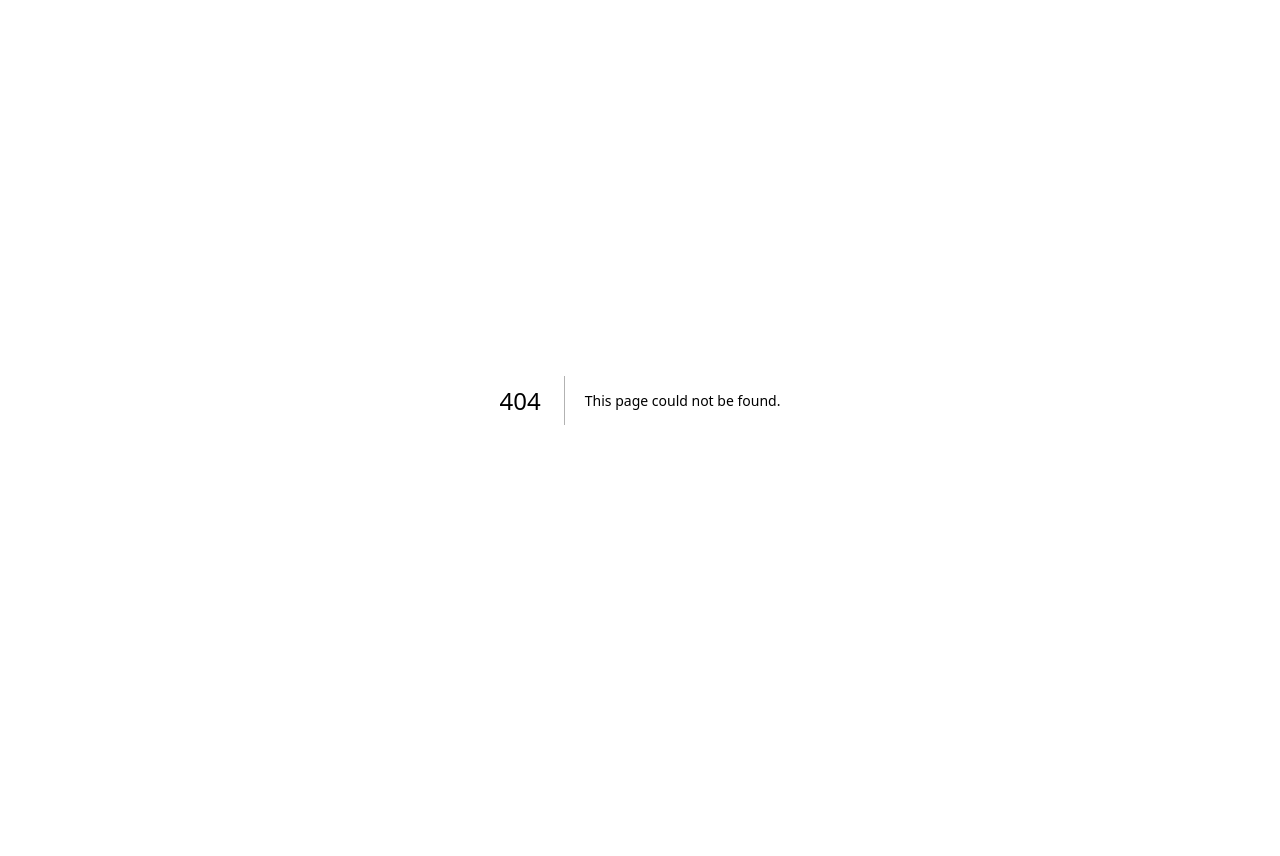
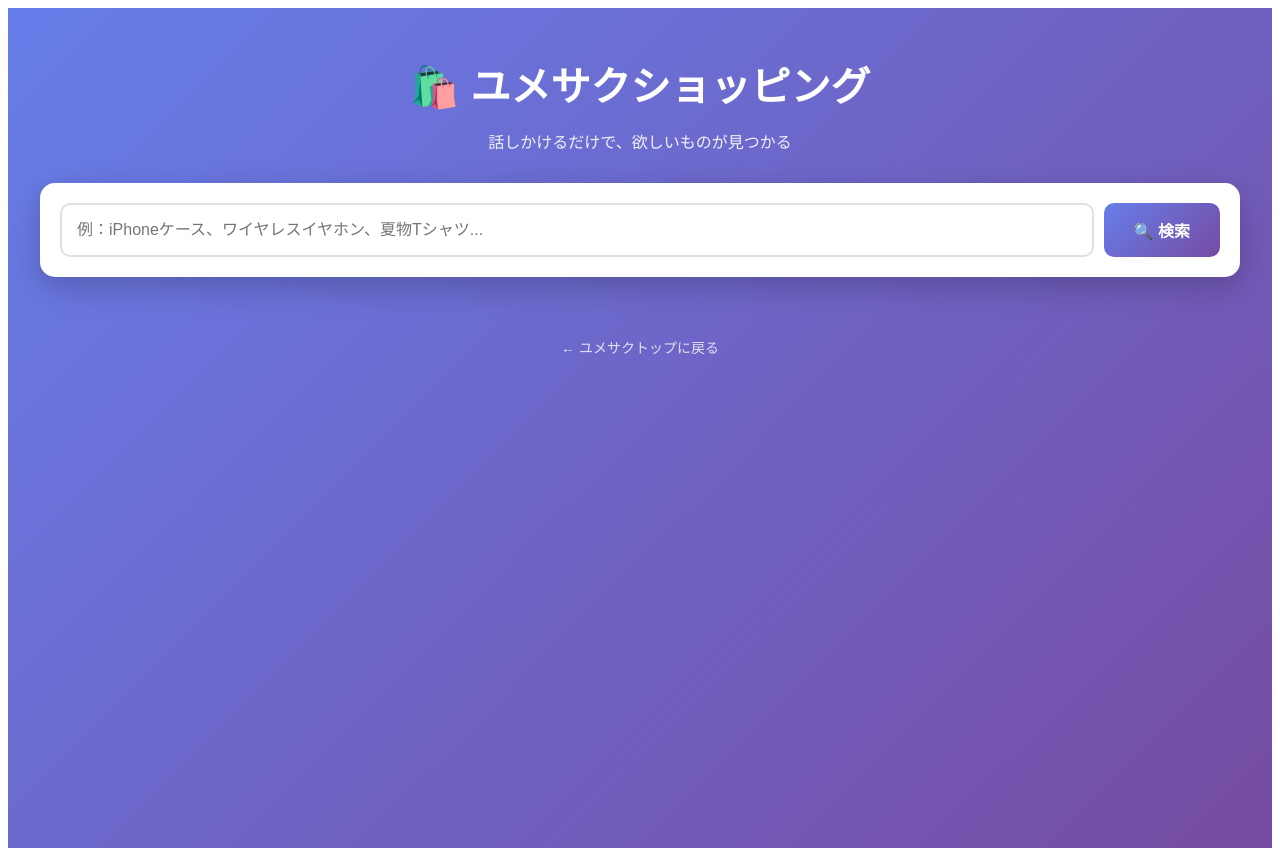
Before and after one commit to rucci0413gt-alt/yumesaku, a Next.js app: page /shop in a window 1280 px wide. Before the commit this address had no page. Before the commit the page ends 800 px from the top, so only its background shows below. Built offline with nearby package versions, Linux system fonts and the light colour scheme.

Commit message:
Create shop.js

```diff
--- /dev/null
+++ b/pages/shop.js
@@ -0,0 +1,211 @@
+// pages/shop.js
+// ユメサクショッピング - 商品検索ページ
+
+import { useState } from 'react';
+
+export default function Shop() {
+  const [keyword, setKeyword] = useState('');
+  const [items, setItems] = useState([]);
+  const [loading, setLoading] = useState(false);
+  const [error, setError] = useState('');
+  const [searched, setSearched] = useState(false);
+
+  const handleSearch = async () => {
+    if (!keyword.trim()) {
+      setError('キーワードを入力してください');
+      return;
+    }
+
+    setLoading(true);
+    setError('');
+    setSearched(true);
+
+    try {
+      const res = await fetch(`/api/yahoo?keyword=${encodeURIComponent(keyword)}`);
+      const data = await res.json();
+
+      if (data.success) {
+        setItems(data.items);
+      } else {
+        setError(data.error || '検索に失敗しました');
+        setItems([]);
+      }
+    } catch (e) {
+      setError('通信エラーが発生しました');
+      setItems([]);
+    } finally {
+      setLoading(false);
+    }
+  };
+
+  const handleKeyPress = (e) => {
+    if (e.key === 'Enter') handleSearch();
+  };
+
+  return (
+    <div style={{
+      minHeight: '100vh',
+      background: 'linear-gradient(135deg, #667eea 0%, #764ba2 100%)',
+      padding: '20px',
+      fontFamily: 'sans-serif'
+    }}>
+      <div style={{ maxWidth: '1200px', margin: '0 auto' }}>
+        <h1 style={{
+          color: 'white',
+          textAlign: 'center',
+          fontSize: '2.5rem',
+          marginBottom: '10px'
+        }}>
+          🛍️ ユメサクショッピング
+        </h1>
+        <p style={{
+          color: 'white',
+          textAlign: 'center',
+          marginBottom: '30px',
+          opacity: 0.9
+        }}>
+          話しかけるだけで、欲しいものが見つかる
+        </p>
+
+        <div style={{
+          background: 'white',
+          padding: '20px',
+          borderRadius: '15px',
+          marginBottom: '20px',
+          boxShadow: '0 10px 30px rgba(0,0,0,0.2)'
+        }}>
+          <div style={{ display: 'flex', gap: '10px' }}>
+            <input
+              type="text"
+              value={keyword}
+              onChange={(e) => setKeyword(e.target.value)}
+              onKeyPress={handleKeyPress}
+              placeholder="例：iPhoneケース、ワイヤレスイヤホン、夏物Tシャツ..."
+              style={{
+                flex: 1,
+                padding: '15px',
+                fontSize: '16px',
+                border: '2px solid #e0e0e0',
+                borderRadius: '10px',
+                outline: 'none'
+              }}
+            />
+            <button
+              onClick={handleSearch}
+              disabled={loading}
+              style={{
+                padding: '15px 30px',
+                fontSize: '16px',
+                fontWeight: 'bold',
+                color: 'white',
+                background: loading ? '#999' : 'linear-gradient(135deg, #667eea, #764ba2)',
+                border: 'none',
+                borderRadius: '10px',
+                cursor: loading ? 'not-allowed' : 'pointer'
+              }}
+            >
+              {loading ? '検索中...' : '🔍 検索'}
+            </button>
+          </div>
+          {error && (
+            <p style={{ color: '#e74c3c', marginTop: '10px', textAlign: 'center' }}>
+              ⚠️ {error}
+            </p>
+          )}
+        </div>
+
+        {loading && (
+          <div style={{ textAlign: 'center', color: 'white', fontSize: '18px' }}>
+            🔄 商品を探しています...
+          </div>
+        )}
+
+        {!loading && searched && items.length === 0 && !error && (
+          <div style={{ textAlign: 'center', color: 'white', fontSize: '18px' }}>
+            😢 商品が見つかりませんでした
+          </div>
+        )}
+
+        <div style={{
+          display: 'grid',
+          gridTemplateColumns: 'repeat(auto-fill, minmax(250px, 1fr))',
+          gap: '20px'
+        }}>
+          {items.map((item, index) => (
+            <a
+              key={index}
+              href={item.url}
+              target="_blank"
+              rel="noopener noreferrer"
+              style={{
+                background: 'white',
+                borderRadius: '15px',
+                overflow: 'hidden',
+                boxShadow: '0 5px 20px rgba(0,0,0,0.15)',
+                textDecoration: 'none',
+                color: 'inherit',
+                transition: 'transform 0.2s',
+                display: 'block'
+              }}
+              onMouseEnter={(e) => e.currentTarget.style.transform = 'translateY(-5px)'}
+              onMouseLeave={(e) => e.currentTarget.style.transform = 'translateY(0)'}
+            >
+              {item.image && (
+                <img
+                  src={item.image}
+                  alt={item.name}
+                  style={{
+                    width: '100%',
+                    height: '200px',
+                    objectFit: 'contain',
+                    background: '#f5f5f5'
+                  }}
+                />
+              )}
+              <div style={{ padding: '15px' }}>
+                <p style={{
+                  fontSize: '14px',
+                  margin: '0 0 10px 0',
+                  lineHeight: '1.4',
+                  display: '-webkit-box',
+                  WebkitLineClamp: 2,
+                  WebkitBoxOrient: 'vertical',
+                  overflow: 'hidden'
+                }}>
+                  {item.name}
+                </p>
+                <p style={{
+                  fontSize: '20px',
+                  fontWeight: 'bold',
+                  color: '#e74c3c',
+                  margin: '5px 0'
+                }}>
+                  ¥{item.price.toLocaleString()}
+                </p>
+                <p style={{ fontSize: '12px', color: '#666', margin: '5px 0' }}>
+                  {item.shop}
+                </p>
+                {item.review > 0 && (
+                  <p style={{ fontSize: '12px', color: '#f39c12', margin: '5px 0' }}>
+                    ⭐ {item.review} ({item.reviewCount}件)
+                  </p>
+                )}
+              </div>
+            </a>
+          ))}
+        </div>
+
+        <div style={{ textAlign: 'center', marginTop: '40px' }}>
+          <a href="/" style={{
+            color: 'white',
+            textDecoration: 'none',
+            fontSize: '14px',
+            opacity: 0.8
+          }}>
+            ← ユメサクトップに戻る
+          </a>
+        </div>
+      </div>
+    </div>
+  );
+}
```
